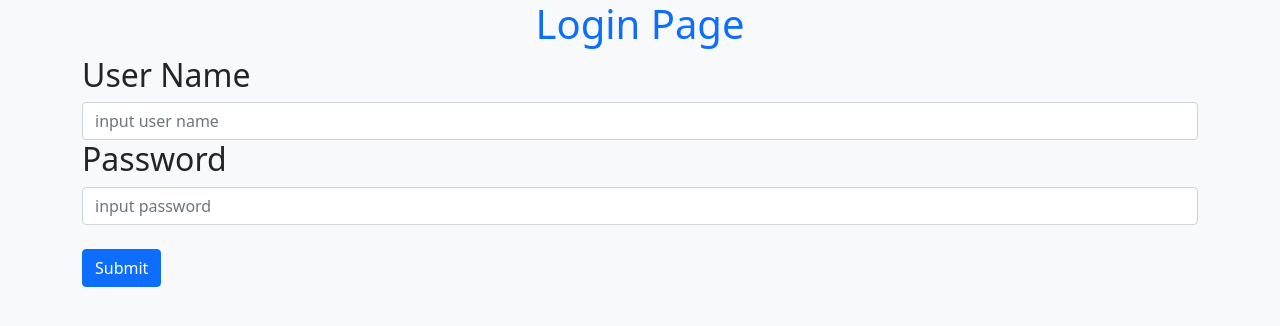
After one commit to itsukikawamu/django_practice, a Django app: template youtube/templates/youtube/login.html in a window 1280 px wide. The commit adds this page. Shown: the top 326 px of the page. Run offline with Django 5.2, Linux system fonts and the light colour scheme; the template is opened without the code that fills it, so the values that code supplies are empty.

Commit message:
failed to make login page

```diff
--- a/youtube/templates/youtube/home.html
+++ b/youtube/templates/youtube/home.html
@@ -7,7 +7,7 @@
     <link rel="stylesheet" href="{% static 'css/style.css' %}">
     <title>youtube</title>
 </head>
-
+<body>
 <h1>Wellcome to YouTube!</h1>
 <div>
     <h2>trending videos</h2>
@@ -34,3 +34,6 @@
     <p>No channels are available.</p>
 {% endif %}
 </div>
+
+<script src="{% static 'js/home.js' %}"></script>
+</body>
--- /dev/null
+++ b/youtube/templates/youtube/login.html
@@ -0,0 +1,31 @@
+{% load static %}
+<!DOCTYPE html>
+<html lang="ja">
+<head>
+    <meta charset="UTF-8">
+    <meta name="viewport" content="width=device-width, initial-scale=1.0">
+    <link href="https://cdn.jsdelivr.net/npm/bootstrap@5.0.2/dist/css/bootstrap.min.css"
+        rel="stylesheet"
+        integrity="sha384-EVSTQN3/azprG1Anm3QDgpJLIm9Nao0Yz1ztcQTwFspd3yD65VohhpuuCOmLASjC"
+        crossorigin="anonymous">
+    <title>Login</title>
+</head>
+<body class="bg-light">
+<div class="container w-80">
+    <h1 class="text-center text-primary">Login Page</h1>
+
+    <form id="loginForm" class="mb-4">
+        <h2>User Name</h2>
+        <input type="text" id="userName"
+        placeholder="input user name" autocomplete="off" class="form-control">
+
+        <h2>Password</h2>
+        <input type="password" id="password"
+        placeholder="input password" autocomplete="off" class="form-control">
+        <br>
+        <input type="submit" class="btn btn-primary">
+    </form>
+    <script src="{% static 'js/login.js' %}"></script>
+</div>
+</body>
+</html>
--- a/youtube/urls.py
+++ b/youtube/urls.py
@@ -4,7 +4,8 @@ from . import views
 
 app_name = "youtube"
 urlpatterns = [
-    path("", views.HomeView.as_view(), name="home"),
+
+    path("home", views.HomeView.as_view(), name="home"),
     path("<slug:channel_slug>/", views.ChannelView.as_view(), name = "channel"),
     path("<slug:channel_slug>/<slug:video_slug>/", views.VideoView.as_view(), name="video"),
     path("<slug:channel_slug>/<slug:video_slug>/evaluate", views.EvaluateView.as_view(), name="evaluate"),
--- a/youtube/views.py
+++ b/youtube/views.py
@@ -3,6 +3,7 @@ from django.shortcuts import render, get_object_or_404, redirect
 from django.views import generic
 from django.db.models import F
 from .models import Channel, Video
+
 
 class HomeView(generic.TemplateView):
     template_name = "youtube/home.html"
```
Also changed, not shown: youtube/models.py (line endings or trailing spaces), youtube/static/js/login.js (added).
